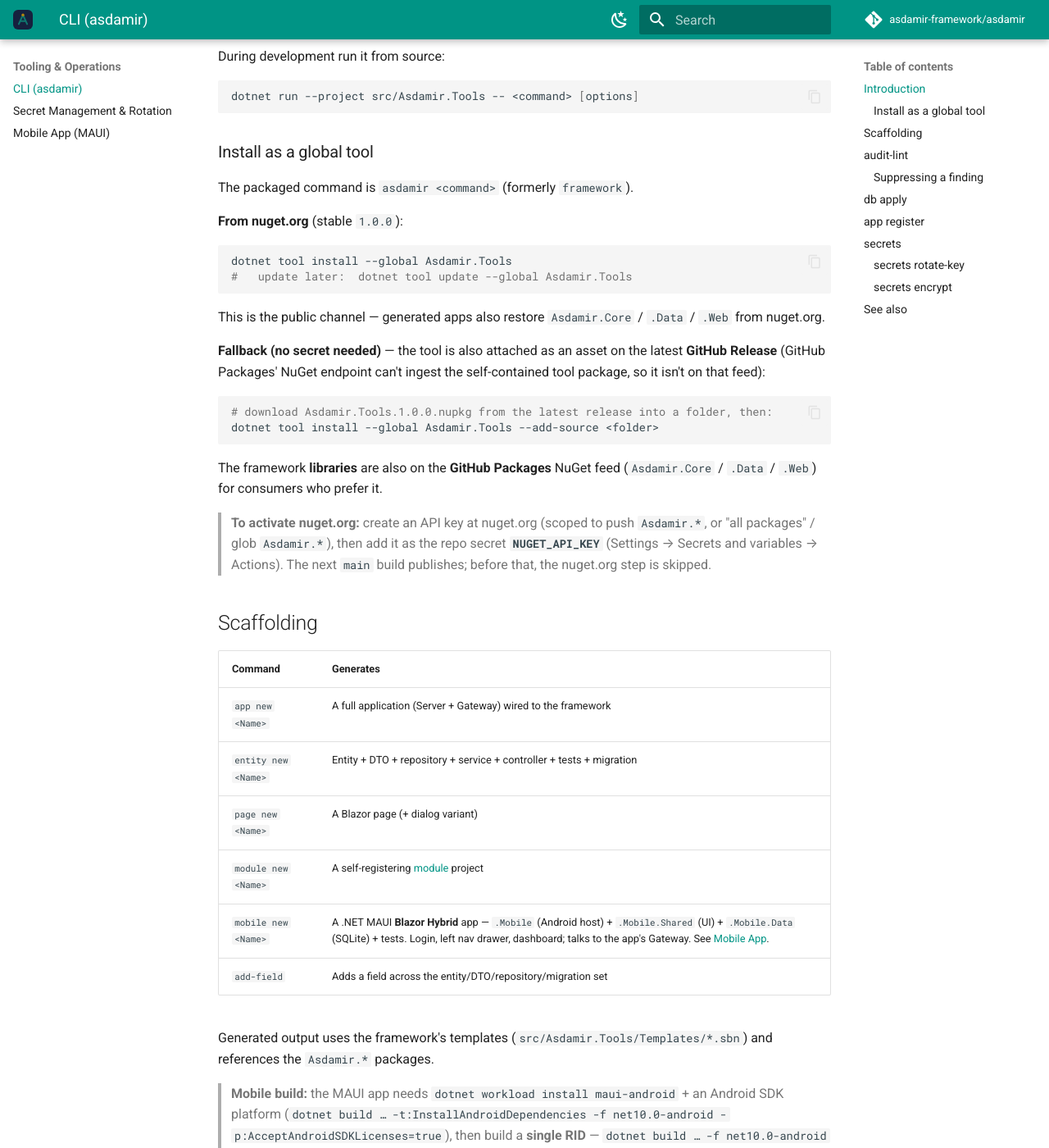
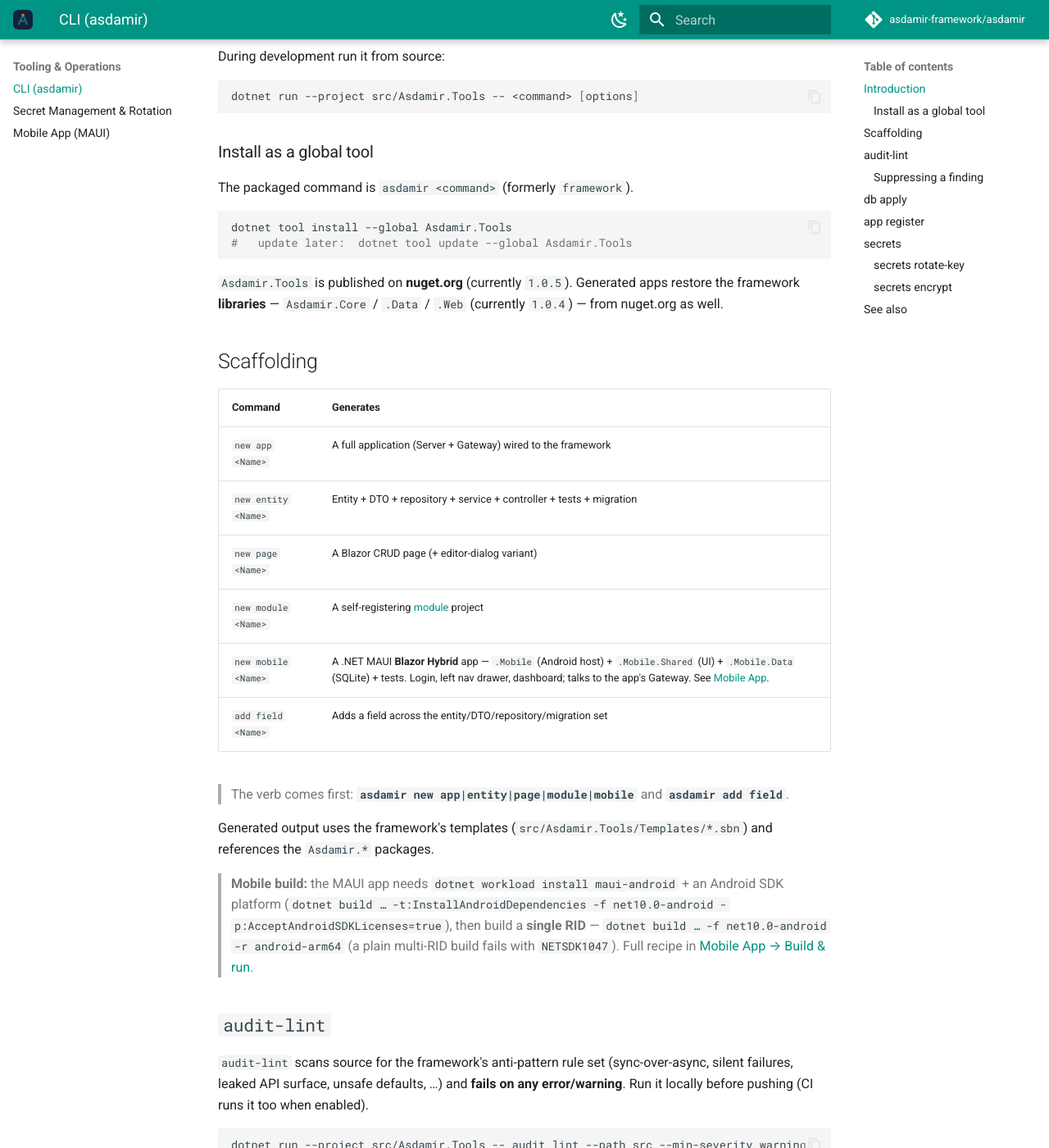
Before and after one commit to asdamir-framework/asdamir, an MkDocs documentation site: the page built from docs/cli.md, in a window 1280 px wide and 1400 px high, scrolled down 381 px. Shown: the whole window at 82% size. Built offline with MkDocs 1.6.1 and Material for MkDocs 9.7.7, drawn with Linux system fonts in a browser that asks for light colours; comment, search, counter and statistics services are not loaded.

Commit message:
docs: fix CLI command syntax (verb-first) + refresh versions/install
cli.md listed commands as 'app new/entity new/...' — the real syntax is 'asdamir new
app|entity|page|module|mobile' and 'asdamir add field' (verb first). Corrected the table
+ added a note. Refreshed the install section (tool on nuget.org 1.0.5, libraries 1.0.4;
dropped stale prerelease/GitHub-Release/NUGET_API_KEY-CI guidance — publishing is manual).
Demo pin example 1.0.2->1.0.4; MANAGED_APP_TEMPLATE CPM versions 1.0.0->1.0.4.

Co-Authored-By: Claude Opus 4.8 (1M context) <noreply@anthropic.com>

````diff
--- a/docs/cli.md
+++ b/docs/cli.md
@@ -16,40 +16,26 @@ dotnet run --project src/Asdamir.Tools -- <command> [options]
 
 The packaged command is `asdamir <command>` (formerly `framework`).
 
-**From nuget.org** (stable `1.0.0`):
-
 ```bash
 dotnet tool install --global Asdamir.Tools
 #   update later:  dotnet tool update --global Asdamir.Tools
 ```
 
-This is the public channel — generated apps also restore `Asdamir.Core` / `.Data` / `.Web` from nuget.org.
-
-**Fallback (no secret needed)** — the tool is also attached as an asset on the latest **GitHub Release**
-(GitHub Packages' NuGet endpoint can't ingest the self-contained tool package, so it isn't on that feed):
-
-```bash
-# download Asdamir.Tools.1.0.0.nupkg from the latest release into a folder, then:
-dotnet tool install --global Asdamir.Tools --add-source <folder>
-```
-
-The framework **libraries** are also on the **GitHub Packages** NuGet feed (`Asdamir.Core` / `.Data` /
-`.Web`) for consumers who prefer it.
-
-> **To activate nuget.org:** create an API key at nuget.org (scoped to push `Asdamir.*`, or "all
-> packages" / glob `Asdamir.*`), then add it as the repo secret **`NUGET_API_KEY`** (Settings → Secrets
-> and variables → Actions). The next `main` build publishes; before that, the nuget.org step is skipped.
+`Asdamir.Tools` is published on **nuget.org** (currently `1.0.5`). Generated apps restore the framework
+**libraries** — `Asdamir.Core` / `.Data` / `.Web` (currently `1.0.4`) — from nuget.org as well.
 
 ## Scaffolding
 
 | Command | Generates |
 |---|---|
-| `app new <Name>` | A full application (Server + Gateway) wired to the framework |
-| `entity new <Name>` | Entity + DTO + repository + service + controller + tests + migration |
-| `page new <Name>` | A Blazor page (+ dialog variant) |
-| `module new <Name>` | A self-registering [module](fundamentals/modules.md) project |
-| `mobile new <Name>` | A .NET MAUI **Blazor Hybrid** app — `.Mobile` (Android host) + `.Mobile.Shared` (UI) + `.Mobile.Data` (SQLite) + tests. Login, left nav drawer, dashboard; talks to the app's Gateway. See [Mobile App](mobile.md). |
-| `add-field` | Adds a field across the entity/DTO/repository/migration set |
+| `new app <Name>` | A full application (Server + Gateway) wired to the framework |
+| `new entity <Name>` | Entity + DTO + repository + service + controller + tests + migration |
+| `new page <Name>` | A Blazor CRUD page (+ editor-dialog variant) |
+| `new module <Name>` | A self-registering [module](fundamentals/modules.md) project |
+| `new mobile <Name>` | A .NET MAUI **Blazor Hybrid** app — `.Mobile` (Android host) + `.Mobile.Shared` (UI) + `.Mobile.Data` (SQLite) + tests. Login, left nav drawer, dashboard; talks to the app's Gateway. See [Mobile App](mobile.md). |
+| `add field <Name>` | Adds a field across the entity/DTO/repository/migration set |
+
+> The verb comes first: **`asdamir new app|entity|page|module|mobile`** and **`asdamir add field`**.
 
 Generated output uses the framework's templates (`src/Asdamir.Tools/Templates/*.sbn`) and references the `Asdamir.*` packages.
 
````
